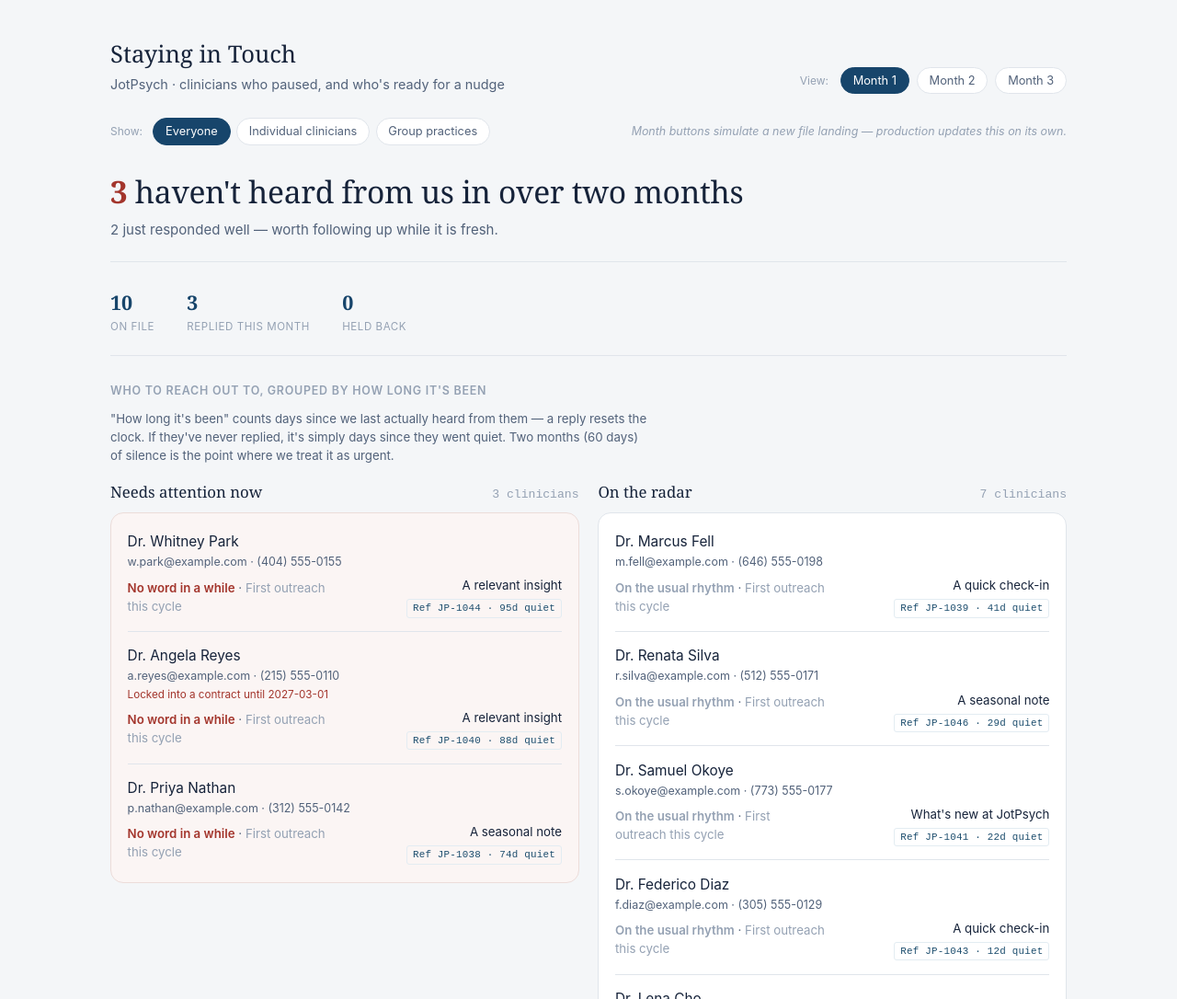
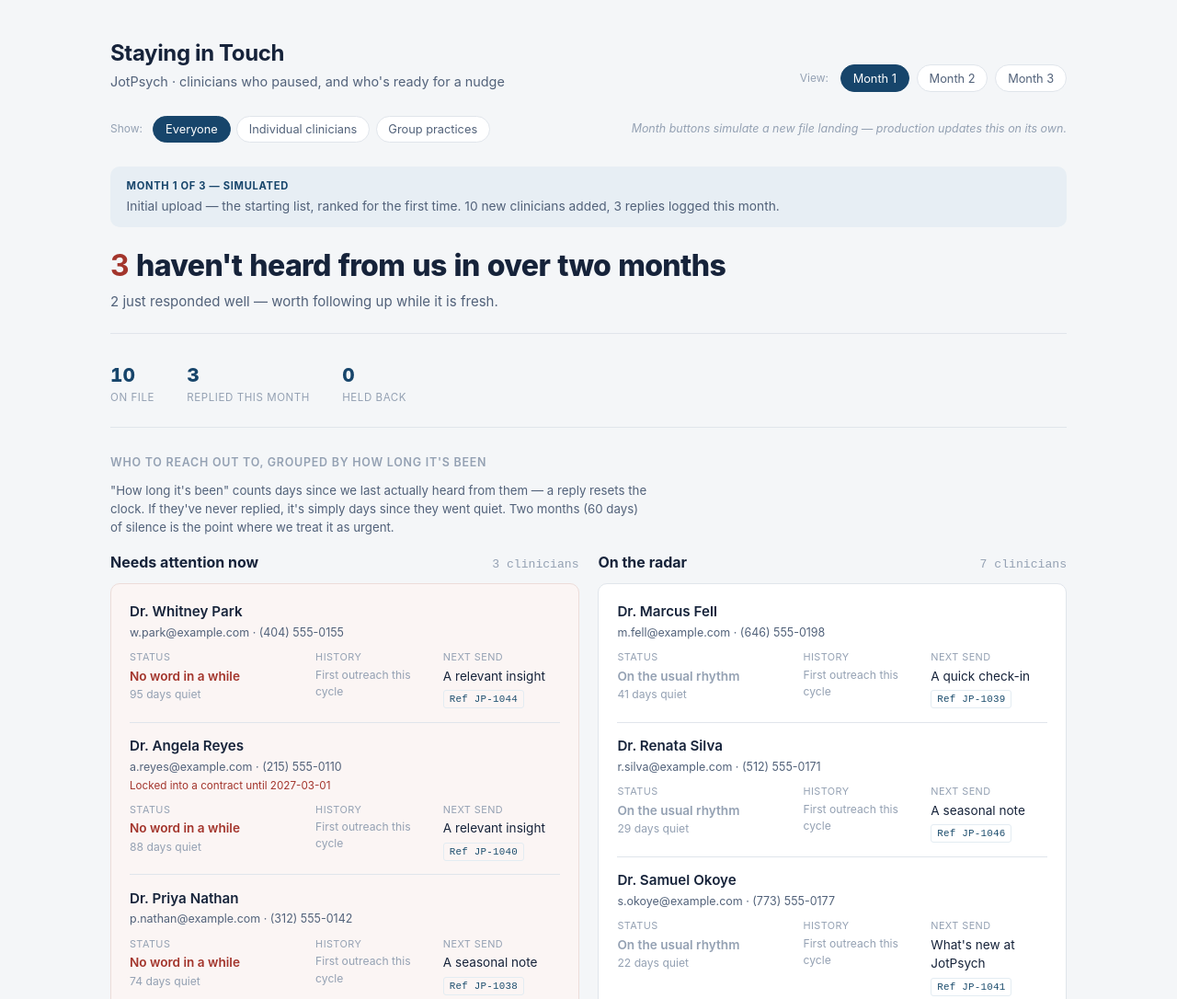
Before and after one commit to priy022/jotpsych, a plain HTML site: page index.html in a window 1280 px wide. Shown: the top 1086 px of the page at 92% size. Drawn offline with Linux system fonts and the light colour scheme.

Commit message:
Add files via upload

```diff
--- a/index.html
+++ b/index.html
@@ -43,7 +43,7 @@
     flex-wrap: wrap;
     gap: 1rem;
   }
-  h1 { font-family: var(--serif); font-size: 1.6rem; font-weight: 400; margin: 0 0 0.15rem; }
+  h1 { font-family: var(--sans); font-size: 1.5rem; font-weight: 700; letter-spacing: -0.015em; margin: 0 0 0.15rem; }
   .subtitle { color: var(--ink-soft); font-size: 0.9rem; margin: 0; }
 
   .cycle-controls { display: flex; gap: 0.5rem; align-items: center; }
@@ -74,6 +74,35 @@
 
   .sim-note { font-size: 0.78rem; color: var(--ink-faint); font-style: italic; }
 
+  .scenario-header {
+    background: var(--brand-bg);
+    border-radius: 10px;
+    padding: 0.8rem 1.1rem;
+    margin-bottom: 1.1rem;
+    font-size: 0.86rem;
+    color: var(--ink-soft);
+    line-height: 1.5;
+  }
+  .scenario-header .eyebrow {
+    display: block;
+    font-size: 0.7rem;
+    text-transform: uppercase;
+    letter-spacing: 0.06em;
+    color: var(--brand);
+    font-weight: 700;
+    margin-bottom: 3px;
+  }
+  .scenario-header .rejection-flag {
+    display: inline-block;
+    margin-top: 5px;
+    font-size: 0.79rem;
+    font-weight: 700;
+    color: var(--accent);
+    background: var(--accent-bg);
+    padding: 2px 8px;
+    border-radius: 4px;
+  }
+
   .reassess-banner {
     display: none;
     background: var(--panel);
@@ -98,7 +127,7 @@
   }
 
   .headline { margin-bottom: 1.8rem; padding-bottom: 1.4rem; border-bottom: 1px solid var(--line); }
-  .headline .big { font-family: var(--serif); font-size: 2.1rem; font-weight: 400; letter-spacing: -0.01em; margin: 0 0 0.3rem; font-variant-numeric: tabular-nums; }
+  .headline .big { font-family: var(--sans); font-size: 2rem; font-weight: 800; letter-spacing: -0.02em; margin: 0 0 0.3rem; font-variant-numeric: tabular-nums; }
   .headline .big em { font-style: normal; font-weight: 700; color: var(--accent); }
   .headline .sub { color: var(--ink-soft); font-size: 0.94rem; margin: 0; max-width: 68ch; }
 
@@ -110,7 +139,7 @@
     border-bottom: 1px solid var(--line);
     flex-wrap: wrap;
   }
-  .stat-block .num { font-family: var(--serif); font-size: 1.35rem; font-weight: 700; color: var(--brand); font-variant-numeric: tabular-nums; }
+  .stat-block .num { font-family: var(--sans); font-size: 1.3rem; font-weight: 800; color: var(--brand); font-variant-numeric: tabular-nums; }
   .stat-block .label { font-size: 0.72rem; text-transform: uppercase; letter-spacing: 0.05em; color: var(--ink-faint); margin-top: 1px; }
 
   .section-label {
@@ -123,30 +152,38 @@
   @media (max-width: 780px) { .stale-columns { grid-template-columns: 1fr; } }
 
   .stale-col-head { display: flex; justify-content: space-between; align-items: baseline; margin-bottom: 0.6rem; }
-  .stale-col-head h3 { font-family: var(--serif); font-size: 1.05rem; font-weight: 400; margin: 0; }
+  .stale-col-head h3 { font-family: var(--sans); font-size: 1rem; font-weight: 700; margin: 0; }
   .stale-col-head .count { font-family: var(--mono); font-size: 0.82rem; color: var(--ink-faint); }
 
-  .card-list { background: var(--panel); border: 1px solid var(--line); border-radius: 14px; padding: 0.3rem 1.1rem; }
+  .card-list { background: var(--panel); border: 1px solid var(--line); border-radius: 10px; padding: 0.3rem 1.25rem; }
   .card-list.urgent-list { background: #fbf5f4; border-color: #ecdcd9; }
   .row {
     padding: 0.9rem 0;
     border-bottom: 1px solid var(--line);
   }
   .row:last-child { border-bottom: none; }
-  .row .name { font-size: 0.96rem; margin: 0 0 2px; }
+  .row .name { font-size: 0.95rem; font-weight: 600; margin: 0 0 2px; }
   .row .contact { font-size: 0.78rem; color: var(--ink-soft); }
   .row .lock-note { font-size: 0.73rem; color: var(--accent); margin-top: 2px; }
-  .row .meta-line {
-    display: flex; justify-content: space-between; align-items: center;
-    margin-top: 0.4rem; font-size: 0.83rem;
+  .row-grid {
+    display: grid;
+    grid-template-columns: 1.5fr 1fr 1fr;
+    gap: 0.75rem;
+    margin-top: 0.55rem;
   }
-  .row .status { color: var(--ink-soft); }
-  .row .status .trend { font-weight: 600; }
-  .row .status .cadence-note { font-weight: 400; color: var(--ink-faint); }
+  @media (max-width: 640px) {
+    .row-grid { grid-template-columns: 1fr; gap: 0.35rem; }
+  }
+  .row-grid .col-label {
+    font-size: 0.68rem; text-transform: uppercase; letter-spacing: 0.04em;
+    color: var(--ink-faint); margin-bottom: 2px;
+  }
+  .row .status-line { font-size: 0.85rem; font-weight: 600; }
+  .row .cadence-line { font-size: 0.76rem; color: var(--ink-faint); margin-top: 1px; }
   .trend.up { color: var(--calm); }
   .trend.down { color: var(--accent); }
   .trend.flat { color: var(--ink-faint); }
-  .row .action { text-align: right; font-size: 0.83rem; }
+  .row .type-line { font-size: 0.85rem; }
   .row .refcode {
     display: inline-block;
     font-family: var(--mono);
@@ -163,8 +200,8 @@
   .secondary-grid { display: grid; grid-template-columns: 1fr 1fr; gap: 1.5rem; }
   @media (max-width: 780px) { .secondary-grid { grid-template-columns: 1fr; } }
 
-  .panel { background: var(--panel); border: 1px solid var(--line); border-radius: 14px; padding: 1.3rem 1.4rem; }
-  .panel h2 { font-family: var(--serif); font-size: 1.05rem; font-weight: 400; margin: 0 0 0.5rem; }
+  .panel { background: var(--panel); border: 1px solid var(--line); border-radius: 10px; padding: 1.25rem; }
+  .panel h2 { font-family: var(--sans); font-size: 1rem; font-weight: 700; margin: 0 0 0.5rem; }
   .panel .how-note { font-size: 0.82rem; color: var(--ink-soft); margin: 0 0 0.9rem; line-height: 1.5; }
   .item { font-size: 0.87rem; padding: 0.65rem 0; border-top: 1px solid var(--line); line-height: 1.55; }
   .item:first-of-type { border-top: none; padding-top: 0; }
@@ -203,6 +240,8 @@
     </div>
     <span class="sim-note">Month buttons simulate a new file landing — production updates this on its own.</span>
   </div>
+
+  <div class="scenario-header" id="scenarioHeader"></div>
 
   <div class="reassess-banner" id="reassessBanner"></div>
 
@@ -471,17 +510,27 @@
     const isFallback = !r.clinician.contractLockedUntil;
     lockNote = `<div class="lock-note">Locked into a contract${isFallback ? ', estimated' : ''} until ${lockEnd}</div>`;
   }
-  const cadenceNote = r.isNewThisCycle
-    ? '<span class="cadence-note">First outreach this cycle</span>'
-    : '<span class="cadence-note">Last reached out about a month ago</span>';
+  const cadenceText = r.isNewThisCycle ? 'First outreach this cycle' : 'Last reached out about a month ago';
   return `
     <div class="row">
       <div class="name">${r.clinician.name}</div>
       <div class="contact">${r.clinician.email} · ${r.clinician.mobile}</div>
       ${lockNote}
-      <div class="meta-line">
-        <span class="status"><span class="trend ${status.cls}">${status.arrow}${status.text}</span> · ${cadenceNote}</span>
-        <span class="action">${TYPE_LABELS[r.finalType]}<span class="refcode">Ref ${r.refCode} · ${r.daysDormant}d quiet</span></span>
+      <div class="row-grid">
+        <div>
+          <div class="col-label">Status</div>
+          <div class="status-line"><span class="trend ${status.cls}">${status.arrow}${status.text}</span></div>
+          <div class="cadence-line">${r.daysDormant} days quiet</div>
+        </div>
+        <div>
+          <div class="col-label">History</div>
+          <div class="cadence-line">${cadenceText}</div>
+        </div>
+        <div>
+          <div class="col-label">Next send</div>
+          <div class="type-line">${TYPE_LABELS[r.finalType]}</div>
+          <div class="refcode">Ref ${r.refCode}</div>
+        </div>
       </div>
     </div>
   `;
@@ -517,6 +566,22 @@
   const urgent = filtered.filter(r => r.daysDormant > 60).sort((a,b)=>b.daysDormant-a.daysDormant);
   const steady = filtered.filter(r => r.daysDormant <= 60).sort((a,b)=>b.daysDormant-a.daysDormant);
   const warmedCount = filtered.filter(r => r.flip === 'up').length;
+
+  const newThisCycleCount = filtered.filter(r => r.isNewThisCycle).length;
+  const repliedThisCycleForHeader = filtered.filter(r => r.repliedThisCycle).length;
+  const scenarioLabels = {
+    1: 'Initial upload — the starting list, ranked for the first time.',
+    2: 'One month later — new names added, first replies logged.',
+    3: 'Two months in — the list has grown again and reply patterns are becoming visible.',
+  };
+  const rejectionFlag = data.heldEvents.length
+    ? `<span class="rejection-flag">${data.heldEvents.length} message${data.heldEvents.length > 1 ? 's' : ''} rejected by the quality check this month — see "Held back" below</span>`
+    : '';
+  document.getElementById('scenarioHeader').innerHTML = `
+    <span class="eyebrow">Month ${currentCycle} of 3 — simulated</span>
+    ${scenarioLabels[currentCycle]} ${newThisCycleCount} new clinician${newThisCycleCount === 1 ? '' : 's'} added, ${repliedThisCycleForHeader} repl${repliedThisCycleForHeader === 1 ? 'y' : 'ies'} logged this month.
+    <br>${rejectionFlag}
+  `;
 
   document.getElementById('headline').innerHTML = `
     <p class="big"><em>${urgent.length}</em> haven't heard from us in over two months</p>
```
